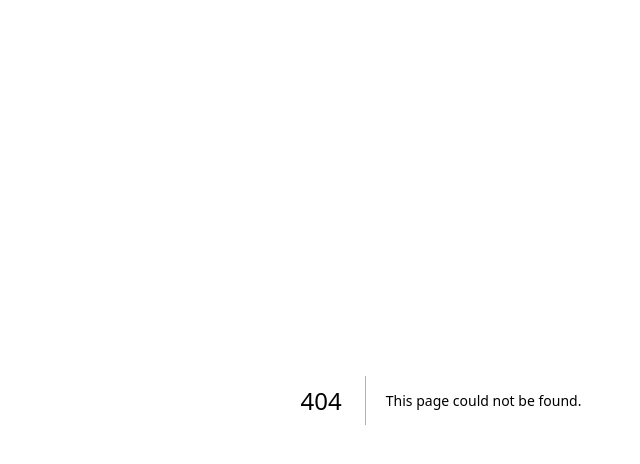
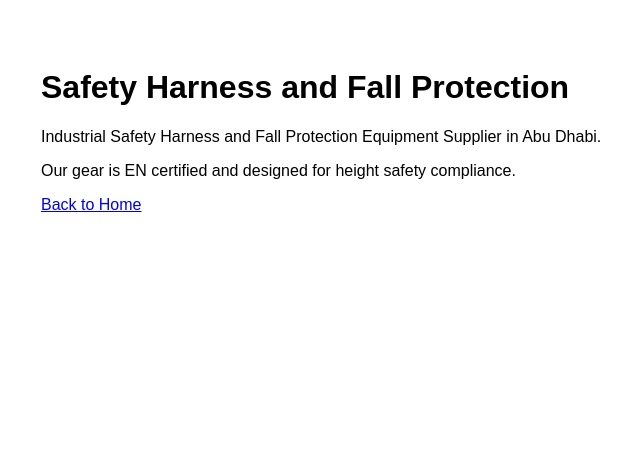
Before and after one commit to clearwaytoolsonline-svg/clearway-blog, a Next.js app: page /blog/safety-harness-fall-protection-abu-dhabi in a window 1280 px wide. Before the commit this address had no page. Shown: the top 464 px of the page, without its empty margins (199-839 px from the left). Built offline with nearby package versions, Linux system fonts and the light colour scheme.

Commit message:
Create page.js

```diff
--- /dev/null
+++ b/app/blog/safety-harness-fall-protection-abu-dhabi/page.js
@@ -0,0 +1,10 @@
+export default function SafetyHarnessPage() {
+  return (
+    <div style={{ padding: '40px', maxWidth: '800px', margin: '0 auto', fontFamily: 'sans-serif' }}>
+      <h1>Safety Harness and Fall Protection</h1>
+      <p>Industrial Safety Harness and Fall Protection Equipment Supplier in Abu Dhabi.</p>
+      <p>Our gear is EN certified and designed for height safety compliance.</p>
+      <a href="/">Back to Home</a>
+    </div>
+  );
+}
```
